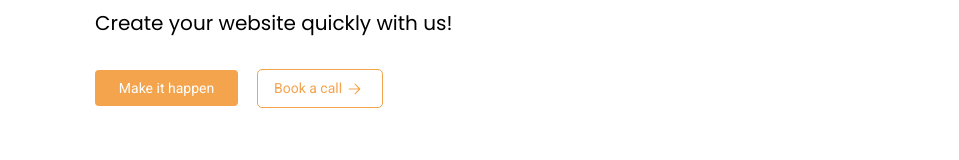
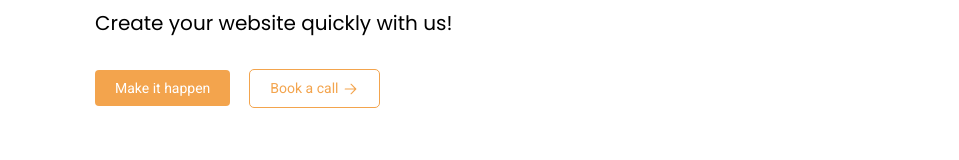
Before and after one commit to contentcraftstudio/Coderlabs-web-2.0, a Next.js app: page / in a window 1280 px wide. Shown: the part 519-679 px from the top of the page, without its empty margins (160-1119 px from the left). Built offline with nearby package versions, Linux system fonts and the light colour scheme.

Commit message:
Change::Button.tsx

```diff
--- a/components/form/Button.tsx
+++ b/components/form/Button.tsx
@@ -9,14 +9,14 @@ export default function IButton({ label, variant }: Props) {
   return (
     variant === 'contained' ? (
     <button
-      className='w-[143px] h-[36px] bg-orange rounded-[4px] text-white text-[14px] font-primary text-center'
+      className='px-[20px] h-[36px] bg-orange rounded-[4px] text-white text-[14px] font-primary text-center'
     >
       {label}
     </button>
 
     ) : variant === 'outlined' ? (
       <button
-        className='w-[124px] h-[37px] outline outline-1 outline-orange rounded-[4px] text-orange text-[14px] font-primary text-center flex items-center px-4 py-2 gap-1 '
+        className='px-[20px] h-[37px] outline outline-1 outline-orange rounded-[4px] text-orange text-[14px] font-primary text-center flex items-center px-4 py-2 gap-1 '
       >
         {label}
         <svg xmlns="http://www.w3.org/2000/svg" fill="none" viewBox="0 0 24 24" stroke-width="1.5" stroke="currentColor" width="17" height="20">
```
